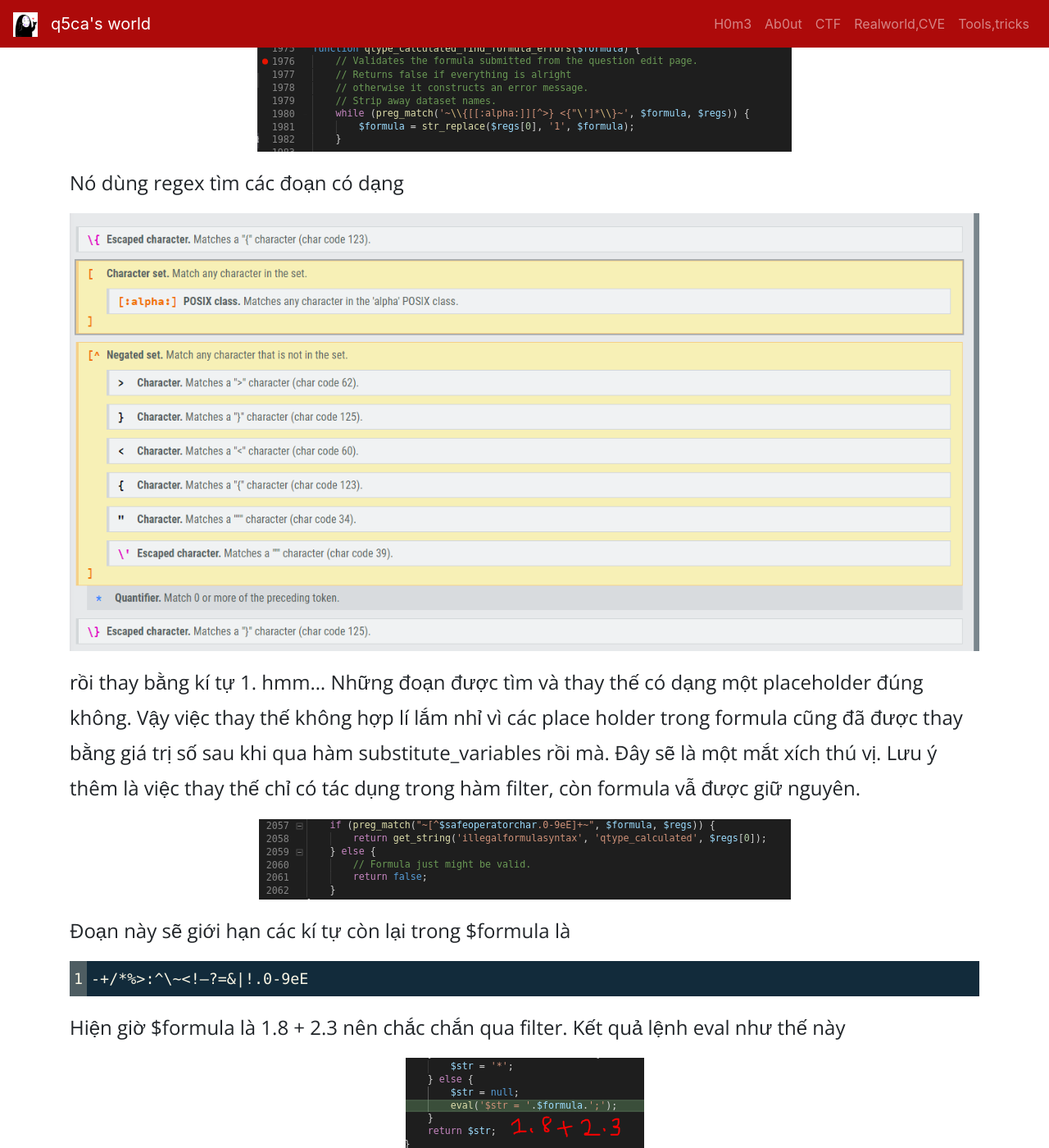
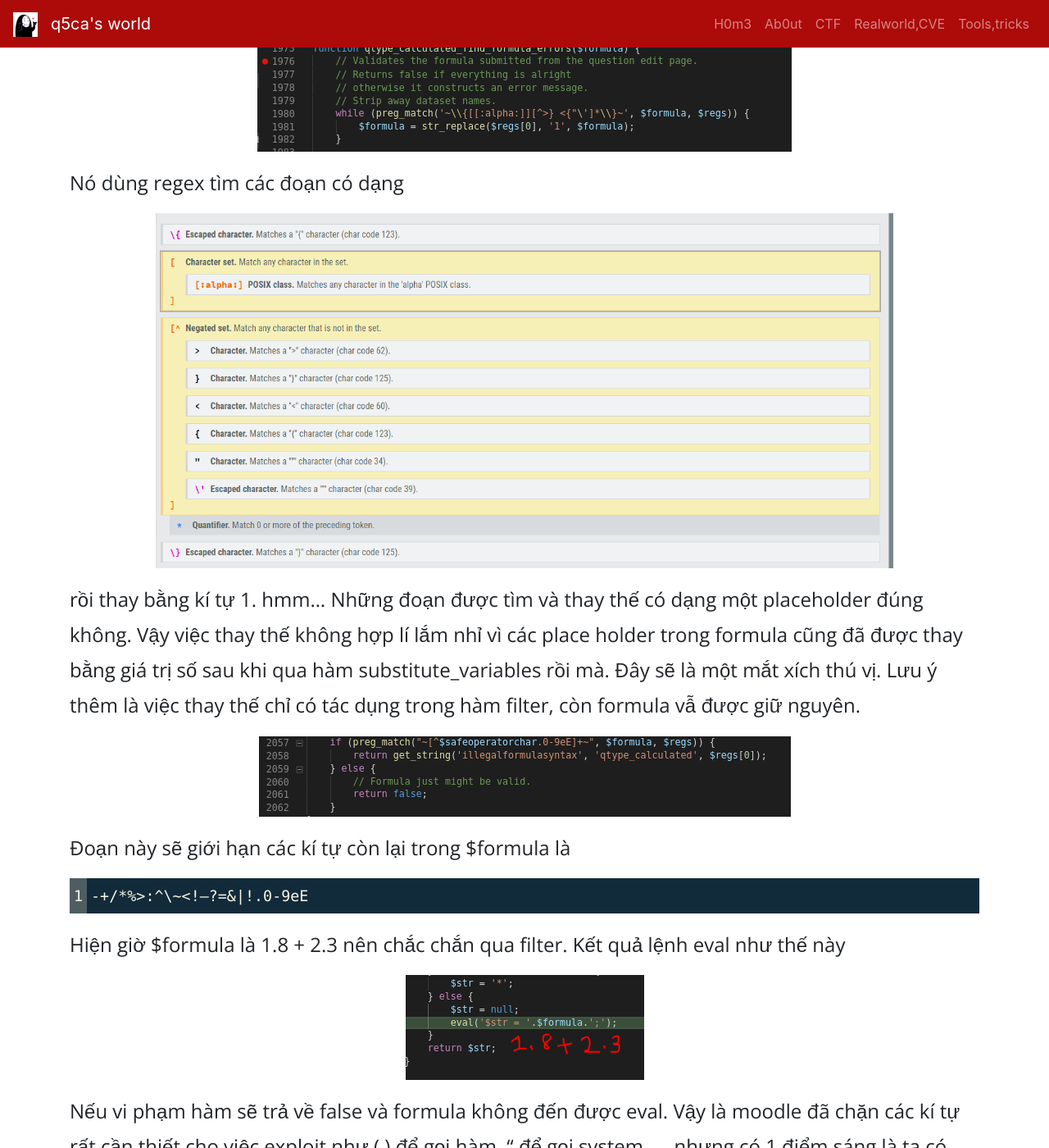
Before and after one commit to Q5Ca/Q5Ca.github.io, a Jekyll site: the page built from _posts/2018-12-12-Phan-2-Phan-tich-lo-hong-RCE-cua-moodle-(CVE-2018-1133).html, in a window 1280 px wide and 1400 px high, scrolled down 4919 px. Shown: the whole window at 82% size. Built offline with Jekyll 4.4.1, drawn with Linux system fonts in a browser that asks for light colours; nearby versions of some CDN libraries; comment, search, counter and statistics services are not loaded.

Commit message:
quite good

```diff
--- a/_includes/header.html
+++ /dev/null
@@ -1,3 +0,0 @@
-<header class="container-fluid" style="background-image: url('/assets/images/{{include.hd-i}}');">
-    <h1 class="text-center"style="color: {{include.hd-hc}}">{{include.hd-t}}</h1>
-</header>
--- a/_layouts/default.html
+++ b/_layouts/default.html
@@ -28,14 +28,7 @@
         <meta name="viewport" content="width=device-width, initial-scale=1, shrink-to-fit=no">
         <meta name="theme-color" content="{{page.color-theme}}">
         <link rel="stylesheet" href="https://stackpath.bootstrapcdn.com/bootstrap/4.2.1/css/bootstrap.min.css" integrity="sha384-GJzZqFGwb1QTTN6wy59ffF1BuGJpLSa9DkKMp0DgiMDm4iYMj70gZWKYbI706tWS" crossorigin="anonymous">
-        <script src="https://code.jquery.com/jquery-3.3.1.slim.min.js" integrity="sha384-q8i/X+965DzO0rT7abK41JStQIAqVgRVzpbzo5smXKp4YfRvH+8abtTE1Pi6jizo" crossorigin="anonymous"></script>
-        <script src="https://cdnjs.cloudflare.com/ajax/libs/popper.js/1.14.6/umd/popper.min.js" integrity="sha384-wHAiFfRlMFy6i5SRaxvfOCifBUQy1xHdJ/yoi7FRNXMRBu5WHdZYu1hA6ZOblgut" crossorigin="anonymous"></script>
-        <script src="https://stackpath.bootstrapcdn.com/bootstrap/4.2.1/js/bootstrap.min.js" integrity="sha384-B0UglyR+jN6CkvvICOB2joaf5I4l3gm9GU6Hc1og6Ls7i6U/mkkaduKaBhlAXv9k" crossorigin="anonymous"></script>
         <link href="https://fonts.googleapis.com/css?family=Open+Sans|Oswald|Roboto+Slab&amp;subset=vietnamese" rel="stylesheet">
-        {% if page.css-file %}
-            {% capture relative-css-path %}/assets/css/{{page.css-file}}.css{% endcapture %}
-            <link rel="stylesheet" href="{{ relative-css-path | relative_url }}">
-        {% endif %}
         <link rel="stylesheet" href="{{ "/assets/css/highlighter.css" | relative_url }}">
         <link rel="stylesheet" href="{{ "/assets/css/default.css" | relative_url }}">
     </head>
@@ -44,5 +37,18 @@
         {% include navigation.html colorTheme=page.color-theme%}
         {{content}}
         {% include footer.html colorTheme=page.color-theme%}
+        {% if page.css-file %}
+        {% capture relative-css-path %}/assets/css/{{page.css-file}}.css{% endcapture %}
+            <link rel="stylesheet" href="{{ relative-css-path | relative_url }}">
+        {% endif %}
+        <script src="https://code.jquery.com/jquery-3.3.1.slim.min.js" integrity="sha384-q8i/X+965DzO0rT7abK41JStQIAqVgRVzpbzo5smXKp4YfRvH+8abtTE1Pi6jizo" crossorigin="anonymous"></script>
+        <script src="https://cdnjs.cloudflare.com/ajax/libs/popper.js/1.14.6/umd/popper.min.js" integrity="sha384-wHAiFfRlMFy6i5SRaxvfOCifBUQy1xHdJ/yoi7FRNXMRBu5WHdZYu1hA6ZOblgut" crossorigin="anonymous"></script>
+        <script src="https://stackpath.bootstrapcdn.com/bootstrap/4.2.1/js/bootstrap.min.js" integrity="sha384-B0UglyR+jN6CkvvICOB2joaf5I4l3gm9GU6Hc1og6Ls7i6U/mkkaduKaBhlAXv9k" crossorigin="anonymous"></script>
+        {% if page.js-files %}
+            {% for js-file in page.js-files %}
+                {% capture relative-js-path %}/assets/js/{{js-file}}.js{% endcapture %}
+                <script src="{{ relative-js-path | relative_url }}"></script>
+            {% endfor %}
+        {% endif %}
     </body>
 </html>
--- a/_layouts/page.html
+++ b/_layouts/page.html
@@ -2,8 +2,9 @@
 layout: default
 ---
 <link rel="stylesheet" href="{{ "/assets/css/page.css" | relative_url }}">
-{% include header.html hd-i=page.page-header-image hd-t="q5ca's world" hd-hc=page.color-h1 %}
-<script>$("header h1").addClass("display-2");</script>
+<header class="container-fluid" style="background-image: url('/assets/images/{{page.page-header-image}}');">
+    <h1 class="display-2">q5ca's world</h1>
+</header>
 <div class="pt-5 pb-5 parallax" style="background-image: url('/assets/images/parallax0.jpg');">
     <h2 class="text-center text-info display-4">{{page.title}}</h2>
 </div>
--- a/_layouts/post.html
+++ b/_layouts/post.html
@@ -2,8 +2,9 @@
 layout: default
 ---
 <link rel="stylesheet" href="{{ "/assets/css/post.css" | relative_url }}">
-{% include header.html hd-i=page.post-thumb hd-t=page.title hd-hc=page.color-h1 %}
-<script>$("header h1").addClass("display-4");</script>
+<header class="container-fluid" style="background-image: url('/assets/images/{{page.post-thumb}}');">
+    <h1 class="display-4">{{page.title}}</h1>
+</header>
 <div id="content-wrapper">
     <div class="container" id="content">
         {{ content }}
--- a/_posts/2018-12-08-Nghiem-lai-cach-bieu-dien-so-thuc-trong-may-tinh.html
+++ b/_posts/2018-12-08-Nghiem-lai-cach-bieu-dien-so-thuc-trong-may-tinh.html
@@ -8,7 +8,7 @@
 comments: true
 css-file: "nghiem-lai-cach"
 color-theme: "#f95a5a"
-color-h1: "#dc3545"
+js-files: [post, nghiem-lai-cach]
 ---
 
 <p class="font-weight-bold" style="padding: 0.9rem;border-radius: 15px 50px 30px; border: 3px solid #28a745; ">Sau khi học môn tin đại cương ở trường, tôi được biết về cách biểu diễn số thực theo chuẩn IEEE 754 85. Bạn nào không biết google sẽ ra. Tuy nhiên, tôi chưa được kiểm chứng ứng dụng thực tế của nó bởi  chương trình học ở trường chỉ tập trung vào việc chuyển đổi cách biểu diễn các số trên giấy thôi 😂. Học cái gì cũng vậy, phải biết nó có tính thực tế mới thấy nó hay và bổ ích phải không. Cho nên hôm nay tôi quyết định làm thí nghiệm tí.</p>
@@ -48,6 +48,3 @@
 <p  style="margin-top:1rem;">
     Như vậy ta cũng nhận thấy một điều là dùng cách biểu diễn này số thực sẽ có một phần sai số.
 </p>
-<script>
-$("header").html('<div class="row"> <div class="col-lg-1"></div><div class="col-lg-6"><h1 class="text-center display-4 ">Nghiệm lại cách biểu diễn số thực trong máy tính</h1></div><div class="col-lg-4"></div></div>');
-</script>
--- a/_posts/2018-12-12-Phan-2-Phan-tich-lo-hong-RCE-cua-moodle-(CVE-2018-1133).html
+++ b/_posts/2018-12-12-Phan-2-Phan-tich-lo-hong-RCE-cua-moodle-(CVE-2018-1133).html
@@ -7,7 +7,8 @@
 post-thumb: post-thumb-0.png
 comments: true
 color-theme: "#ad0a0a"
-color-h1: "red"
+css-file: phan-2-phan-tich
+js-files: [post]
 ---
 <p>Phần 2 này mình đã để trì trệ đến 2 tuần rồi, cứ mỗi lần mở lên định viết tiếp thì ôi sao mà nó ngượng tay thế, câu chữ nó chạy cmn đi đâu mất. Nhưng hôm nay hừng hực khí thế vì vừa được gia nhập một team ctf, trong lòng đầy tin tưởng về tương lai tươi sáng phía trước. Nên hạ quyết tâm cống hiến gì đó cho đời…</p>
 <p>Okii lên nhạc tí cho sung 😀</p>
@@ -33,7 +34,7 @@
 <p>Sau đó biểu thức được đưa qua hàm qtype_calculated_find_formula để check các kí tự nguy hiểm. Hàm này có  2 điểm cần chú ý. Thứ nhất là</p>
 <img src="/assets/images/46.png" alt="">
 <p>Nó dùng regex tìm các đoạn có dạng </p>
-<img src="/assets/images/explain.PNG" alt="">
+<img src="/assets/images/explain.PNG" alt="" style="width: 900px;">
 <p>rồi thay bằng kí tự 1. hmm… Những đoạn được tìm và thay thế có dạng một placeholder đúng không. Vậy việc thay thế không hợp lí lắm nhỉ vì các place holder trong formula cũng đã được thay bằng giá trị số sau khi qua hàm substitute_variables rồi mà. Đây sẽ là một mắt xích thú vị. Lưu ý thêm là việc thay thế chỉ có tác dụng trong hàm filter, còn formula vẫ được giữ nguyên.</p>
 <img src="/assets/images/47.png" alt="">
 <p>Đoạn này sẽ giới hạn các kí tự còn lại trong $formula là </p>
@@ -59,8 +60,3 @@
 <p>Và ta đã có RCE</p>
 <img src="/assets/images/55.png" alt="">
 <p>Như vậy ta đã hiểu nguyên lí của cve này đúng không. Mình xin dừng lại tại đây. Nếu bạn có hứng thú tiến sâu hơn nữa có thể đọc bài phân tích của chính tác giả <a href="https://blog.ripstech.com/2018/moodle-remote-code-execution/#developing-a-bypass" target="_blank"rel="noreferrer noopener">https://blog.ripstech.com/2018/moodle-remote-code-execution/#developing-a-bypass</a>. Thực tế là sau khi tác giả report, moodle đã fix vài lần xong tác giả lại bypass được 😍</p>
-<style>
-    header{
-        padding-top: 50px;
-    }
-</style>
--- a/assets/css/default.css
+++ b/assets/css/default.css
@@ -14,6 +14,8 @@
 header h1{
     font-weight: bold;
     font-family: 'Roboto Slab', serif;
+    color: white;
+    text-align: center;
 }
 footer{
     font-size: 1.2rem;
--- /dev/null
+++ b/assets/css/phan-2-phan-tich.css
@@ -0,0 +1,6 @@
+header{
+    padding-top: 50px;
+}
+header h1{
+    color: red;
+}
--- /dev/null
+++ b/assets/js/nghiem-lai-cach.js
@@ -0,0 +1 @@
+$("header").html('<div class="row"> <div class="col-lg-1"></div><div class="col-lg-6"><h1 class="text-center display-4 ">Nghiệm lại cách biểu diễn số thực trong máy tính</h1></div><div class="col-lg-4"></div></div>');
--- /dev/null
+++ b/assets/js/post.js
@@ -0,0 +1,6 @@
+$(document).ready(function(){
+    $("#content img").addClass("mx-auto d-block img-fluid mb-3");
+    $('img').each(function(i){
+        this.alt = encodeURI(this.src.replace(/&/g, '&amp;').replace(/"/g, '&quot;').replace(/'/g, '&#39;').replace(/</g, '&lt;').replace(/>/g, '&gt;') );
+        });
+});
```
Also changed, not shown: other parts of _layouts/post.html (+0 -8 lines).
